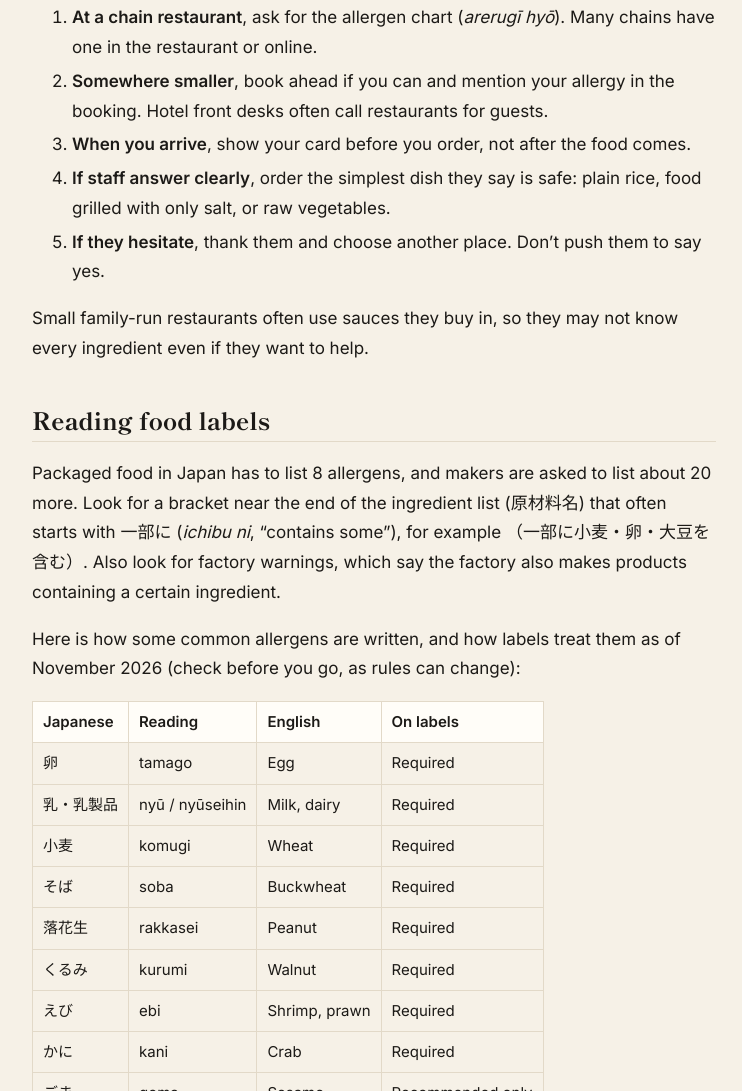
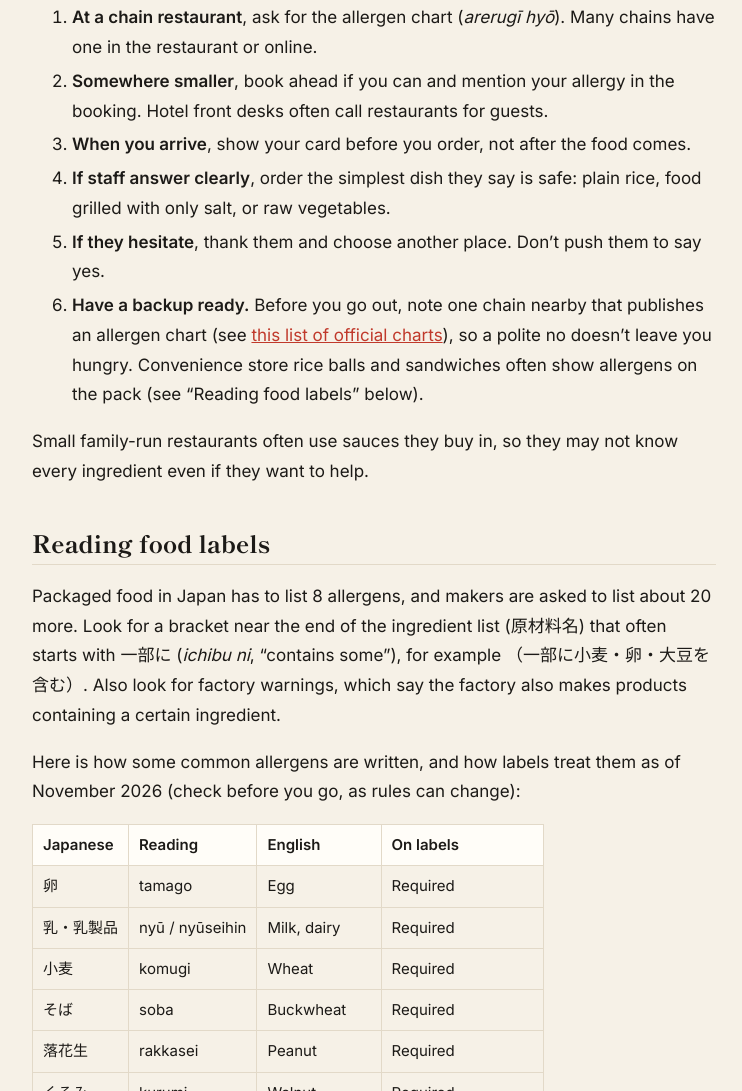
Before and after one commit to iamdaikii/japan-plainly, a plain HTML site: page eating-in-japan-with-a-food-allergy/index.html in a window 1280 px wide. Shown: the part 2069-3160 px from the top of the page, without its empty margins (266-1008 px from the left). Drawn offline with Linux system fonts and the light colour scheme.

Commit message:
Allergy article: backup plan when a restaurant says no

```diff
--- a/eating-in-japan-with-a-food-allergy/index.html
+++ b/eating-in-japan-with-a-food-allergy/index.html
@@ -125,6 +125,7 @@ footer .wrap{padding-top:14px;padding-bottom:34px}
 <li><strong>When you arrive</strong>, show your card before you order, not after the food comes.</li>
 <li><strong>If staff answer clearly</strong>, order the simplest dish they say is safe: plain rice, food grilled with only salt, or raw vegetables.</li>
 <li><strong>If they hesitate</strong>, thank them and choose another place. Don’t push them to say yes.</li>
+<li><strong>Have a backup ready.</strong> Before you go out, note one chain nearby that publishes an allergen chart (see <a href="https://iamdaikii.github.io/japan-plainly/japan-chain-restaurant-allergen-charts/">this list of official charts</a>), so a polite no doesn’t leave you hungry. Convenience store rice balls and sandwiches often show allergens on the pack (see “Reading food labels” below).</li>
 </ol>
 <p>Small family-run restaurants often use sauces they buy in, so they may not know every ingredient even if they want to help.</p>
 <h2 id="reading-food-labels">Reading food labels</h2>
```
